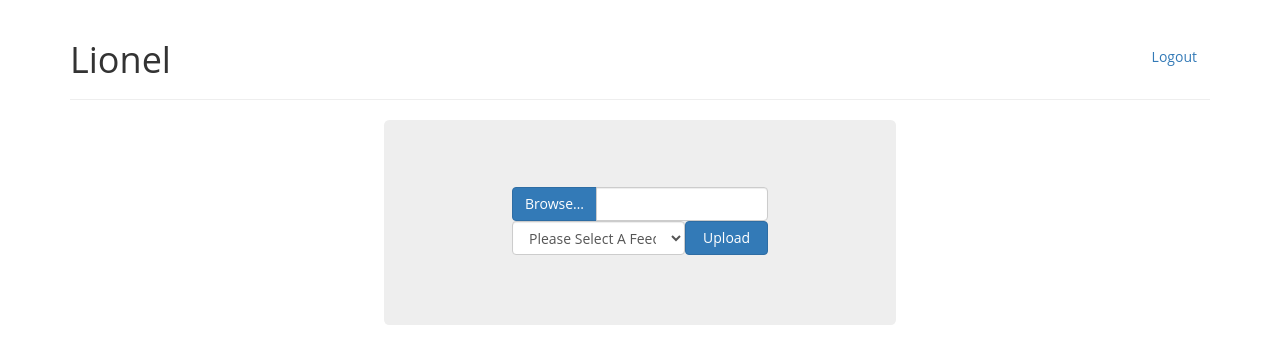
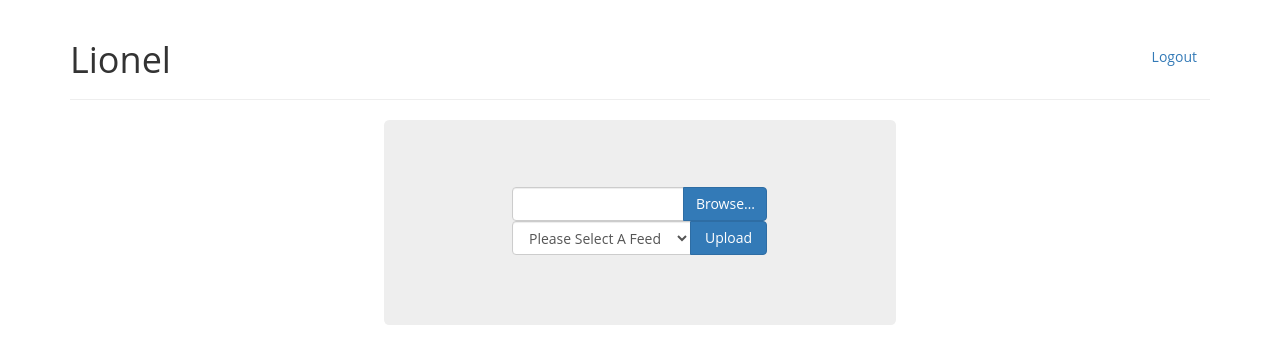
Before and after one commit to lnlfp/lnlfp, a Django app: template loader/templates/loader.html in a window 1280 px wide. Shown: the top 364 px of the page. Run offline with Django 3.2, Linux system fonts and the light colour scheme; the template is opened without the code that fills it, so the values that code supplies are empty; some libraries are stand-ins or nearby versions.

Commit message:
Styling the loader table form.

```diff
--- a/loader/templates/loader.html
+++ b/loader/templates/loader.html
@@ -10,26 +10,28 @@
                     <tr>
                         <td colspan="3">
                             <div class="input-group">
+                                <input type="text" class="form-control" readonly>
                                 <span class="input-group-btn">
-                                    <span class="btn btn-primary btn-file">
+                                    <span class="btn btn-primary btn-file btn-block">
                                         Browse&hellip; <input type="file" id="id_data" name="data" multiple>
                                     </span>
                                 </span>
-                                <input type="text" class="form-control" readonly>
                             </div>
                         </td>
                     </tr>
                     <tr>
-                        <td id="feed" colspan="2">
+                        <td id="feed" colspan="3">
+                            <div class="input-group">
                                 <select class="form-control" name="feed">
                                     <option value selected disabled>Please Select A Feed</option>
                                     {% for feed in user.feed_set.all %}
                                     <option value="{{ feed.pk }}">{{ feed.name }}</option>
                                     {% endfor %}
                                 </select>
-                        </td>
-                        <td>
+                                <span class="input-group-btn">
                                     <input class="btn btn-primary btn-block" type="submit" value="Upload"/>
+                                </span>
+                            </div>
                         </td>
                     </tr>
                 </table>
@@ -37,6 +39,17 @@
     </div>
     <style>
 
+    .input-group-btn{
+        width: 30%;
+    }
+
+    .form-control{
+        width: 70%;
+    }
+
+    .input-group{
+        width: 100%;
+    }
 
     .file_form{
         width:40vw;
```
Lines whose indentation alone changed are shown as unchanged.
